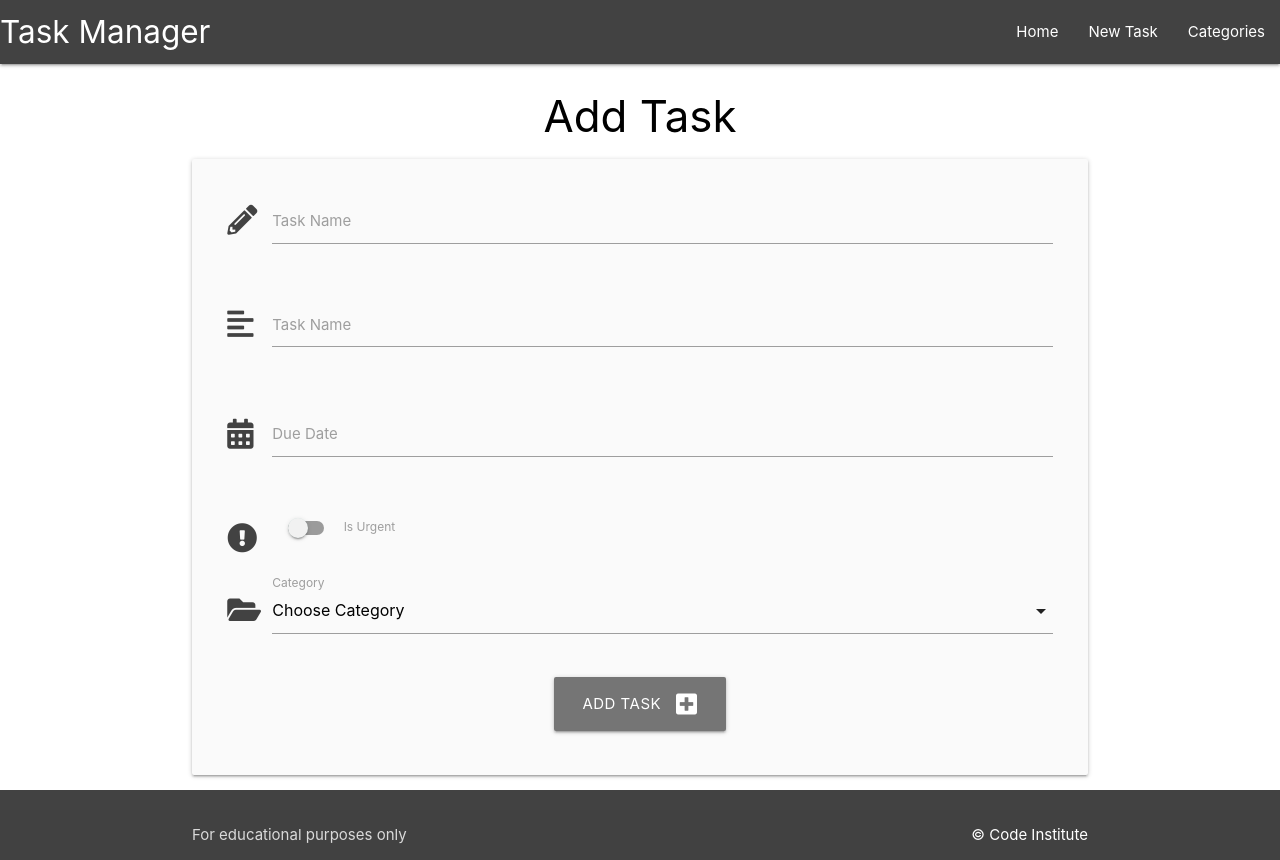
After one commit to b1ndark/flask-sqlalchemy-task-manager, a Flask app: page /add_task in a window 1280 px wide. The commit adds this page. Run offline with Flask 3, Linux system fonts and the light colour scheme.

Commit message:
add add_task.html with its structure and add functions to routes

```diff
--- a/taskmanager/routes.py
+++ b/taskmanager/routes.py
@@ -41,3 +41,20 @@ def delete_category(category_id):
     db.session.delete(category)
     db.session.commit()
     return redirect(url_for("categories"))
+
+
+@app.route("/add_task", methods=["GET", "POST"])
+def add_task():
+    categories = list(Category.query.order_by(Category.category_name).all())
+    if request.method == "POST":
+        task = Task(
+            task_name=request.form.get("task_name"),
+            task_description=request.form.get("task_description"),
+            is_urgent=bool(True if request.form.get("is_urgent") else False),
+            due_date=request.form.get("due_date"),
+            category_id=request.form.get("category_id")
+        )
+        db.session.add(task)
+        db.session.commit()
+        return redirect(url_for("home"))
+    return render_template("add_task.html", categories=categories)
--- a/taskmanager/static/js/script.js
+++ b/taskmanager/static/js/script.js
@@ -2,4 +2,16 @@ document.addEventListener('DOMContentLoaded', function () {
     // sidenav initialization
     let sidenav = document.querySelectorAll('.sidenav');
     M.Sidenav.init(sidenav);
+
+    // datepicker initialization
+    let datepicker = document.querySelectorAll('.datepicker');
+    M.Datepicker.init(datepicker, {
+        format: "dd mmmm, yyyy",
+        i18n: {done: "select"}
+    });
+
+    // select initialization
+    let selects = document.querySelectorAll('select');
+    M.FormSelect.init(selects);
+
 });
--- /dev/null
+++ b/taskmanager/templates/add_task.html
@@ -0,0 +1,76 @@
+{% extends "base.html" %}
+{% block content %}
+
+<h3 class="black-text center-align">Add Task</h3>
+
+<div class="row card-panel grey lighten-5">
+    <form class="col s12" method="POST" action="{{ url_for('add_task') }}">
+
+        <!-- Task name -->
+        <div class="row">
+            <div class="input-field col s12">
+                <i class="fas fa-pencil-alt prefix grey-text text-darken-3"></i>
+                <input id="task_name" name="task_name" minlength="5" maxlength="50" type="text" class="validate"
+                    required>
+                <label for="task_name">Task Name</label>
+            </div>
+        </div>
+
+        <!-- Task description -->
+        <div class="row">
+            <div class="input-field col s12">
+                <i class="fas fa-align-left prefix grey-text text-darken-3"></i>
+                <textarea id="task_description" name="task_description" minlength="5" maxlength="200" type="text" class="materialize-textarea validate" required></textarea>
+                <label for="task_description">Task Name</label>
+            </div>
+        </div>
+
+        <!-- Due date -->
+        <div class="row">
+            <div class="input-field col s12">
+                <i class="fas fa-calendar-alt prefix grey-text text-darken-3"></i>
+                <input id="due_date" name="due_date" type="text" class="datepicker validate" required>
+                <label for="due_date">Due Date</label>
+            </div>
+        </div>
+
+        <!-- Is urgent -->
+        <div class="row">
+            <div class="input-field col s12">
+                <div class="switch">
+                    <i class="fas fa-exclamation-circle prefix grey-text text-darken-3"></i>
+                    <label for="is_urgent">
+                        <input id="is_urgent" name="is_urgent" type="checkbox">
+                        <span class="lever"></span>
+                        Is Urgent
+                    </label>
+                </div>
+            </div>
+        </div>
+
+        <!-- Category id -->
+        <div class="row">
+            <div class="input-field col s12">
+                <i class="fas fa-folder-open prefix grey-text text-darken-3"></i>
+                <select name="category_id" id="category_id" class="validate" required>
+                    <option value="" disabled selected>Choose Category</option>
+                    {% for category in categories %}
+                        <option value="{{ category.id }}">{{ category.category_name }}</option>
+                    {% endfor %}
+                </select>
+                <label for="category_id">Category</label>
+            </div>
+        </div>
+
+        <!-- Submit button -->
+        <div class="row">
+            <div class="col s12 center-align">
+                <button type="submit" class="btn-large grey darken-1">
+                    Add Task <i class="fas fa-plus-square right"></i>
+                </button>
+            </div>
+        </div>
+    </form>
+</div>
+
+{% endblock %}
--- a/taskmanager/templates/base.html
+++ b/taskmanager/templates/base.html
@@ -26,7 +26,7 @@
                 <a href="#" data-target="mobile-demo" class="sidenav-trigger"><i class="fas fa-bars"></i></a>
                 <ul class="right hide-on-med-and-down">
                     <li><a href="{{ url_for('home') }}">Home</a></li>
-                    <li><a href="{{ url_for('add_category') }}">New Task</a></li>
+                    <li><a href="{{ url_for('add_task') }}">New Task</a></li>
                     <li><a href="{{ url_for('categories') }}">Categories</a></li>
 
                 </ul>
@@ -36,7 +36,7 @@
         <!-- mobile sidenav -->
         <ul class="sidenav" id="mobile-demo">
             <li><a href="{{ url_for('home') }}">Home</a></li>
-            <li><a href="{{ url_for('add_category') }}">New Task</a></li>
+            <li><a href="{{ url_for('add_task') }}">New Task</a></li>
             <li><a href="{{ url_for('categories') }}">Categories</a></li>
         </ul>
     </header>
```
Also changed, not shown: taskmanager/templates/tasks.html (+8 -0 lines).
